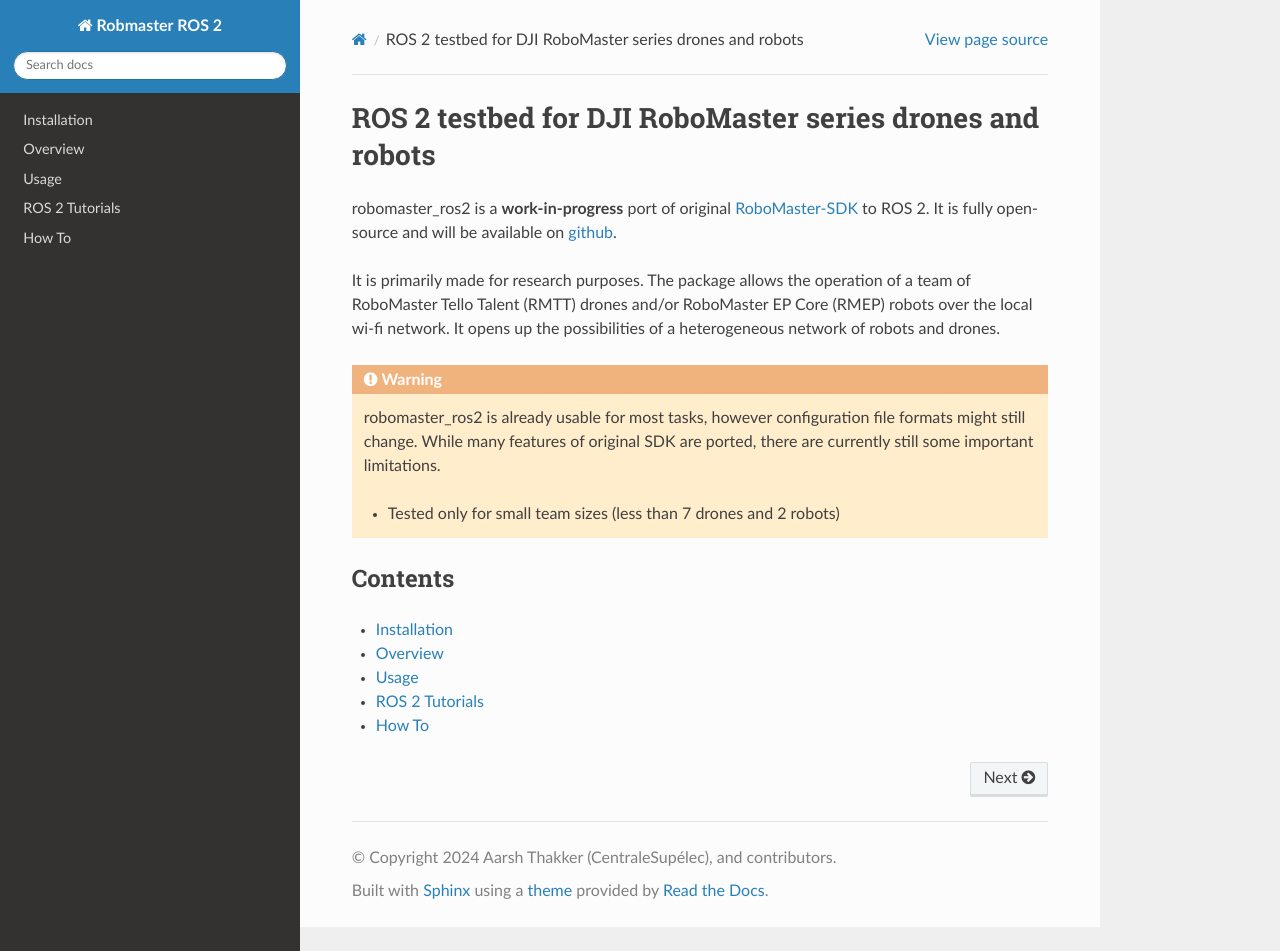
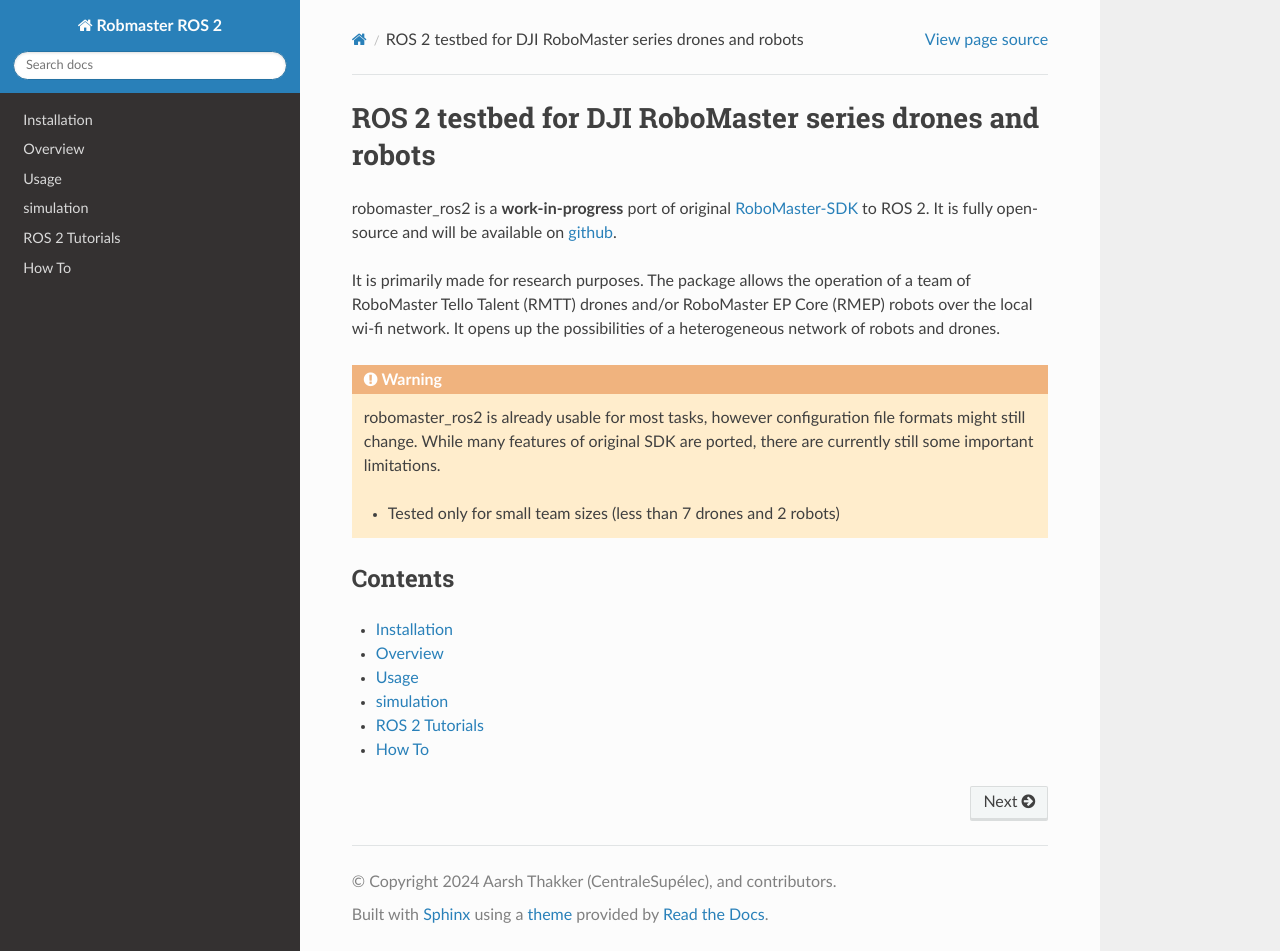
Before and after one commit to L2S-lab/robomaster_ros2, a Sphinx documentation site: the page built from docs/index.rst, in a window 1280 px wide and 951 px high. Built offline with Sphinx 7.4.7 and the Read the Docs theme 3.1.0, drawn with Linux system fonts in a browser that asks for light colours; formulas are drawn with MathJax 3; pages that are not in the unit, such as notebooks, are missing from menus.

Commit message:
add sim pg

```diff
--- a/docs/index.rst
+++ b/docs/index.rst
@@ -21,6 +21,7 @@
    installation
    overview
    usage
+   simulation
    tutorials
    howto
    faq
--- /dev/null
+++ b/docs/simulation.rst
@@ -0,0 +1,4 @@
+.. _simulation:
+
+simulation
+==========
```
